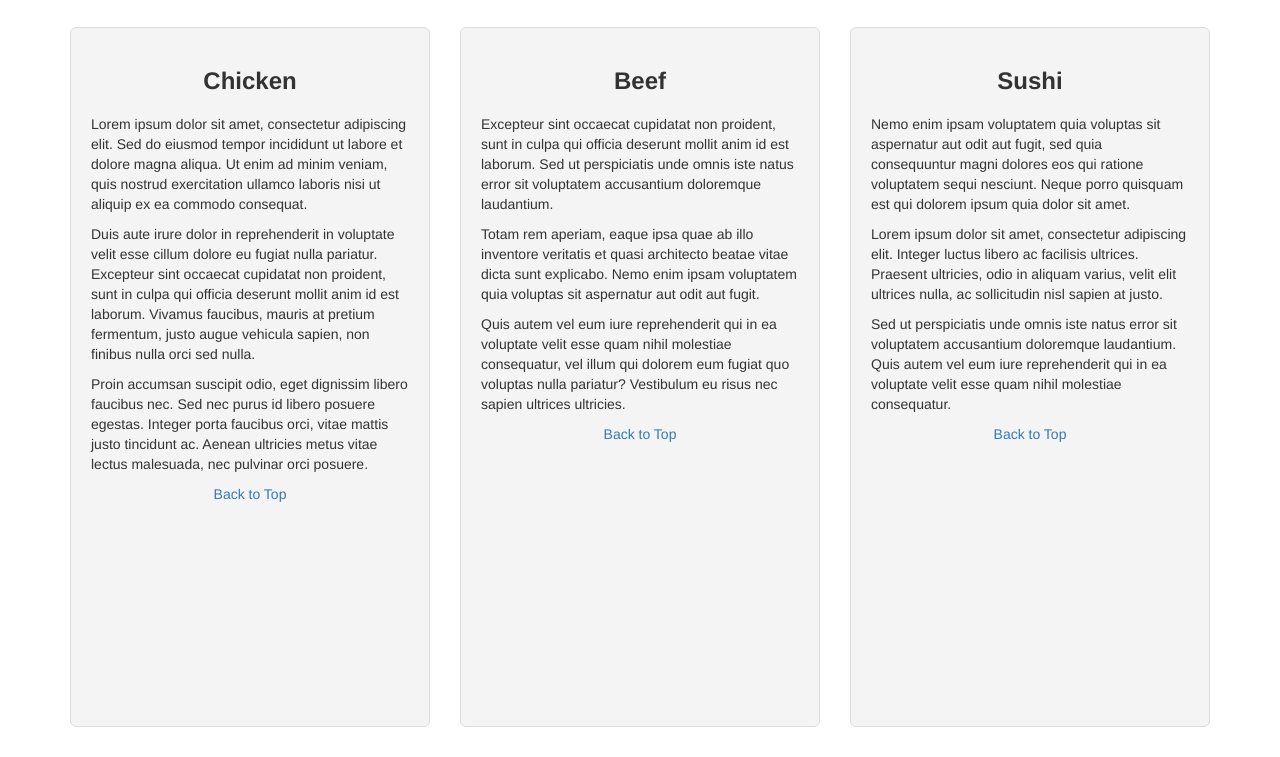
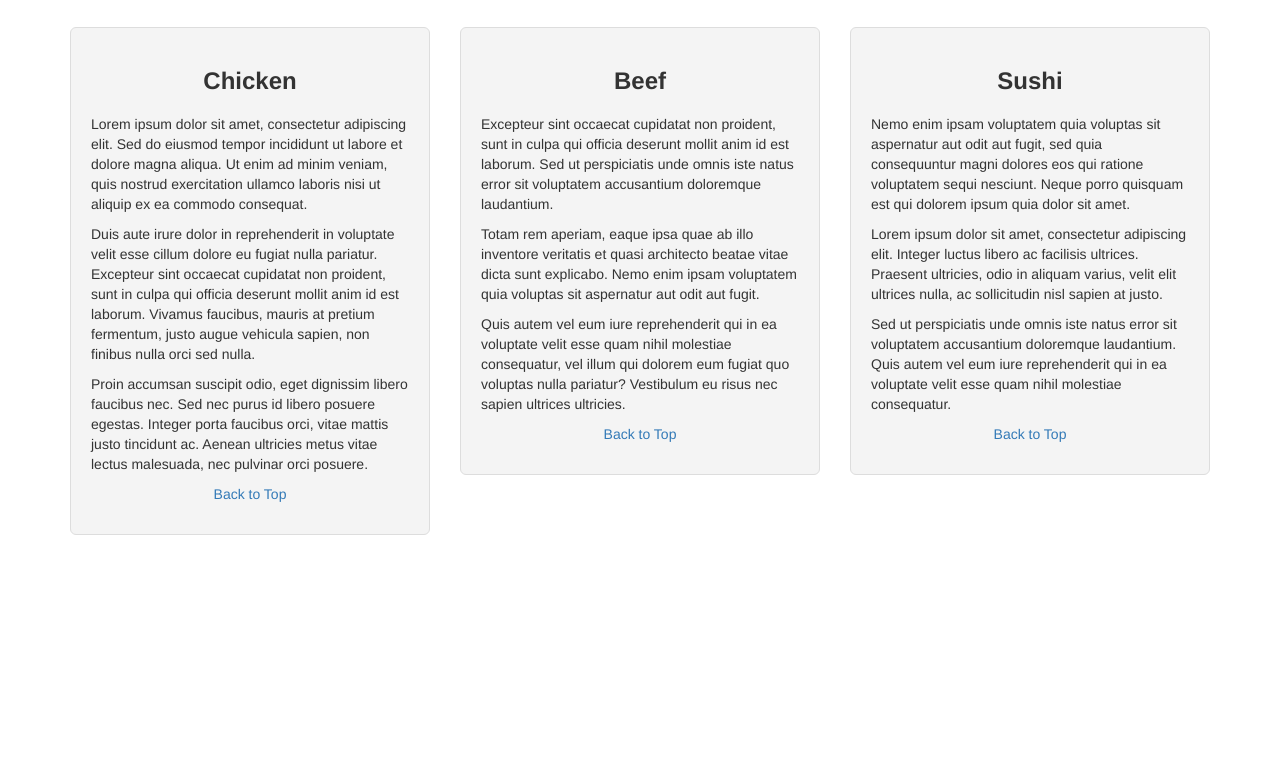
Before and after one commit to ankita-mondal28/mod3-solution, a plain HTML site: page index.html in a window 1280 px wide. Shown: the part 116-873 px from the top of the page. After the commit the page ends 800 px from the top, so only its background shows below. Drawn offline with nearby package versions, Linux system fonts and the light colour scheme.

Commit message:
Update styles.css

```diff
--- a/css/styles.css
+++ b/css/styles.css
@@ -34,7 +34,6 @@ h2 {
 
 /* Menu Sections */
 .menu-section {
-  height: 700px; /* Makes each section large */
   padding: 20px;
   margin-bottom: 30px;
   background-color: #f4f4f4;
@@ -45,3 +44,8 @@ h2 {
 .menu-section h3 {
   margin-bottom: 20px;
 }
+
+/* Smooth Scroll */
+html {
+  scroll-behavior: smooth;
+}
```
